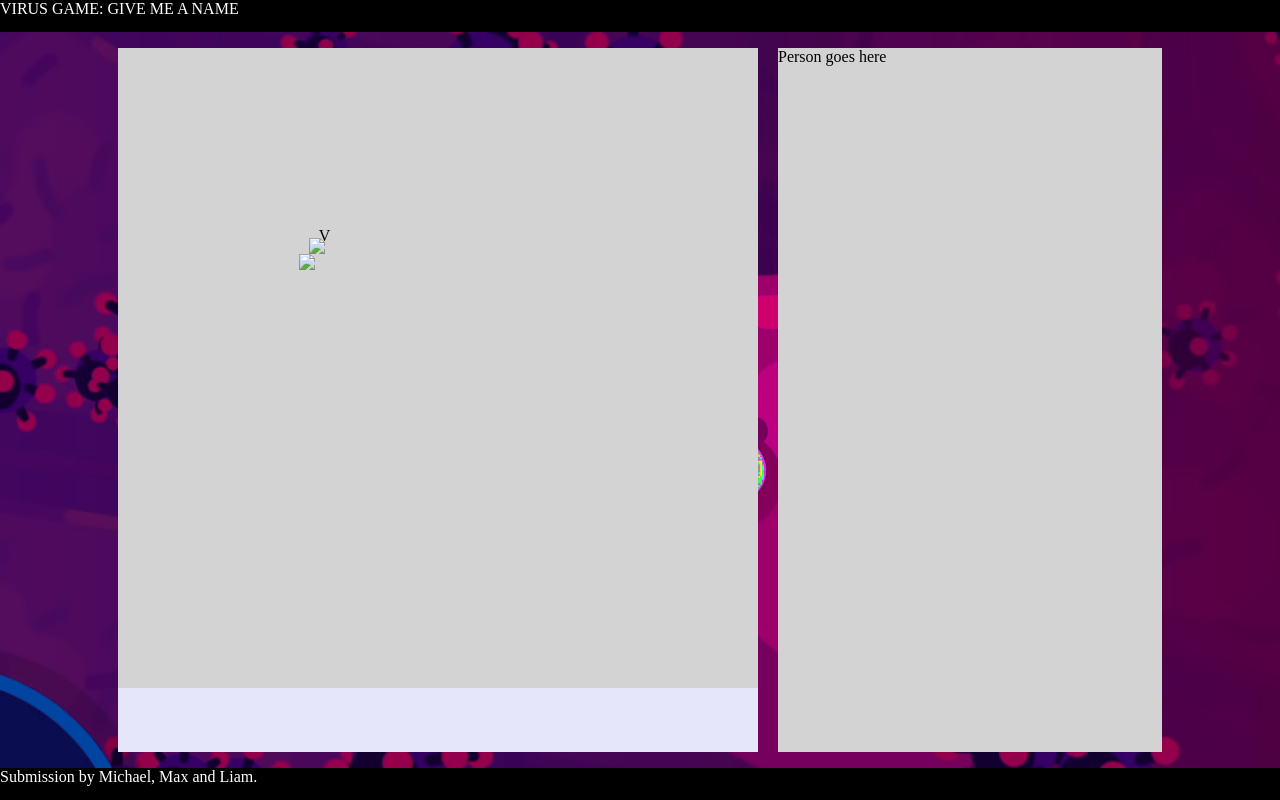
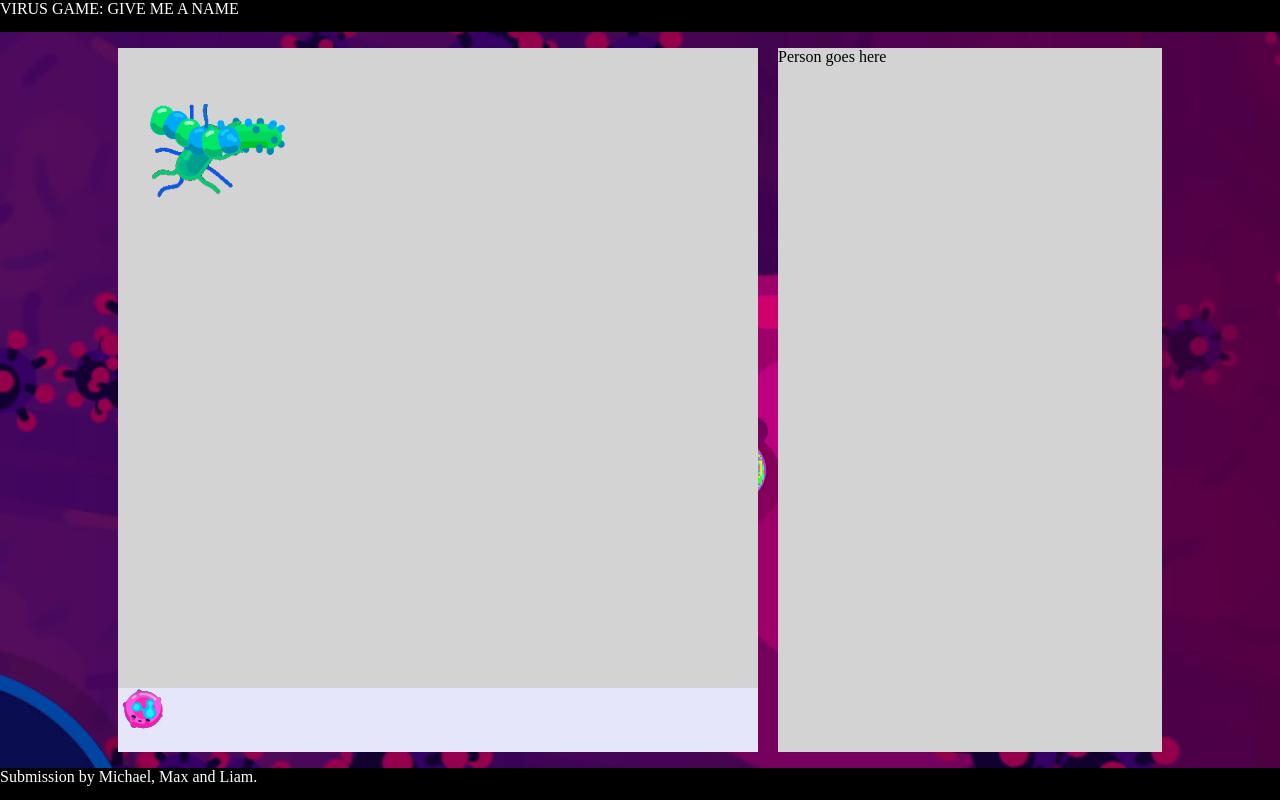
Before and after one commit to liamdiprose/vaccine-game, a plain HTML site: page index.html in a window 1280 px wide. Drawn offline with nearby package versions, Linux system fonts and the light colour scheme.

Commit message:
Soldiers

```diff
--- a/dthree.js
+++ b/dthree.js
@@ -1,11 +1,6 @@
 
 let game = d3.select("#game")
 
-let virusData = [
-    { x: 3, y: 3, r: 4 },
-    { x: 3, y: 3, r: 4 },
-    { x: 3, y: 3, r: 4 }
-];
 
 
 
@@ -13,12 +8,11 @@ function frame() {
 
 
     let circles = game.selectAll(".virus")
-        .data(["red", "blue", "orange"])
         //.enter()
         //.append("circle")
         .transition()
-        .style("top", () => '' + Math.random() * 400 + 'px')
-        .style("left", () => '' + Math.random() * 400 + 'px')
+        .style("top", (d) => '' + d.y + 'px')
+        .style("left", (d) => '' + d.x + 'px')
         //.attr("r", () => 10);
 
     requestAnimationFrame(frame);
@@ -29,13 +23,20 @@ function randomVirus() {
 
     switch (ran) {
         case 0:
-            return "img/virus1.png";
+            return "snake";
         case 1:
-            return "img/virus2.png";
+            return "cucumber";
         case 2:
-            return "img/virus3.png";
+            return "tenticle";
     }
 }
+
+let virusData = [
+    { x: 30, y: 60, type: "snake" },
+    { x: 30, y: 60, type: "cucumber" },
+    { x: 30, y: 60, type: "tenticle" },
+    { x: 30, y: 60, type: "snake" },
+];
 
 function main() {
     requestAnimationFrame(frame);
@@ -45,18 +46,32 @@ function main() {
         .enter()
         .append("img");
 
-    viruses.attr("src", randomVirus)
-           .attr("class", "virus");
+    viruses.attr("src", (d) => `img/virus_${d.type}.png`)
+           .attr("class", (d) => `virus virus-${d.type}`);
 
 
     var dragHandler = d3.drag()
         .on("drag", function () {
             d3.select(this)
-                .attr("left", d3.event.x)
-                .attr("top", d3.event.y);
+                .style("left", '' + d3.event.x +'px')
+                .style("top", '' + d3.event.y + 'px');
         });
 
-    dragHandler(viruses);
+    soliderOptions = d3.selectAll(".soldier-option");
+
+    dragHandler(soliderOptions);
+
+
+    setTimeout(() => {
+        virusData[1].x = 300;
+        virusData[1].y = 300;
+    }, 1030);
+    setTimeout(() => {
+        virusData[1].x = 0;
+        virusData[1].y = 0;
+    }, 3000);
+
+    // dragHandler(viruses);
 }
 
 main();
--- a/index.html
+++ b/index.html
@@ -14,13 +14,6 @@
 
     <link rel="stylesheet" type="text/css" media="screen" href="main.css" />
 
-    <style>
-
-        .virus {
-            left: 10px;
-            position: absolute;
-        }
-    </style>
     <style>
         html,
         body {
@@ -84,9 +77,13 @@
     <main>
         <div id=game-panel>
             <div id=game>
-                <div class="virus">V</div>
+                <!-- D3 will add stuff here -->
             </div>
             <div id="toolbar">
+                <img class="soldier-option" src="img/soldier.png" width="50px">
+                <img class="soldier-option" src="img/soldier.png" width="50px">
+                <img class="soldier-option" src="img/soldier.png" width="50px">
+                <img class="soldier-option" src="img/soldier.png" width="50px">
             </div>
         </div>
         <div id=person-panel>
--- a/main.css
+++ b/main.css
@@ -1,4 +1,24 @@
+.virus {
+    left: 10px;
+    position: absolute;
+}
 
-.virus.first {
+.virus.virus-snake {
     width: 100px;
 }
+
+.virus.virus-cucumber {
+    width: 100px;
+}
+
+.virus.virus-tenticle {
+    width: 100px;
+}
+
+#toolbar {
+    position: relative;
+}
+
+.soldier-option {
+    position: absolute;
+}
```
